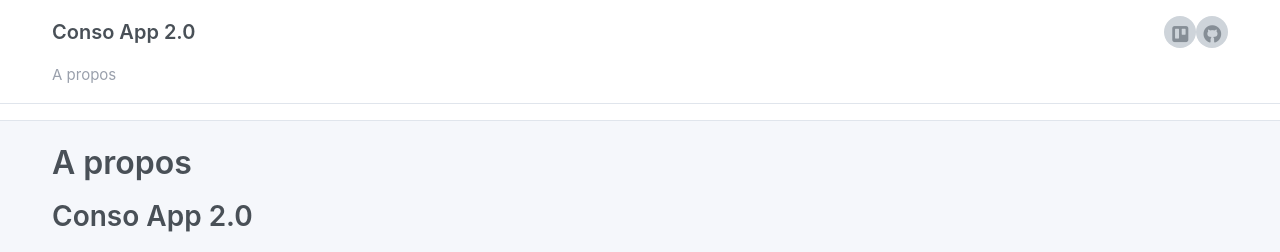
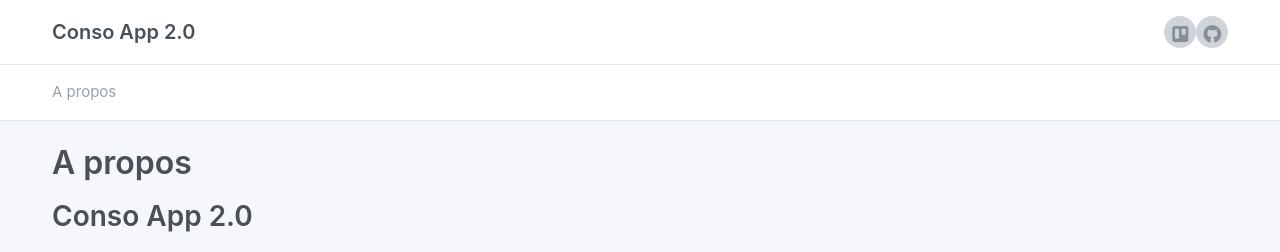
Before and after one commit to apinot/apinot.github.io, a Jekyll site: the page built from about.md, in a window 1280 px wide. Shown: the top 252 px of the page. Built offline with Jekyll 4.4.1, drawn with Linux system fonts in a browser that asks for light colours; nearby versions of some CDN libraries.

Commit message:
change class header v2

```diff
--- a/_includes/header.html
+++ b/_includes/header.html
@@ -1,3 +1,4 @@
+<div class="header py-4">
   <div class="container">
     <div class="d-flex">
       <a href="{{ site.baseurl }}/" class="header-brand">
@@ -10,6 +11,7 @@
       <a href="#" class="header-toggler d-lg-none ml-3 ml-lg-0 collapsed" data-toggle="collapse" data-target="#headerMenuCollapse" aria-expanded="false">
         <span class="header-toggler-icon"></span>
       </a>
+    </div>
   </div>
 </div>
 
--- a/_layouts/default.html
+++ b/_layouts/default.html
@@ -6,9 +6,9 @@
   <body>
     <div class="page">
       <div class="flex-fill">
-        <div class="header py-4">
+
           {% include header.html %}
-        </div>
+
 
         <div class="my-3 my-md-5">
           <div class="container">
```
Lines whose indentation alone changed are shown as unchanged.
